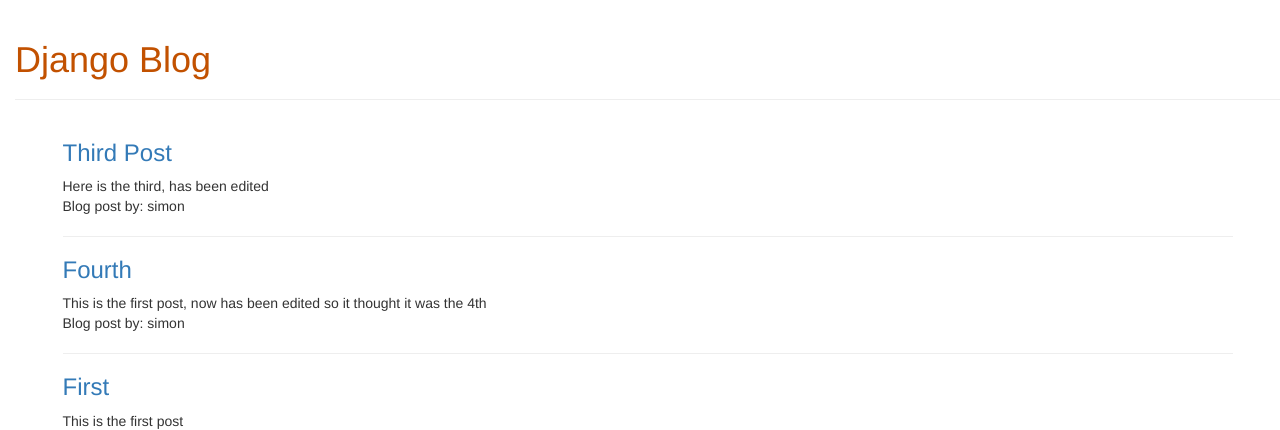
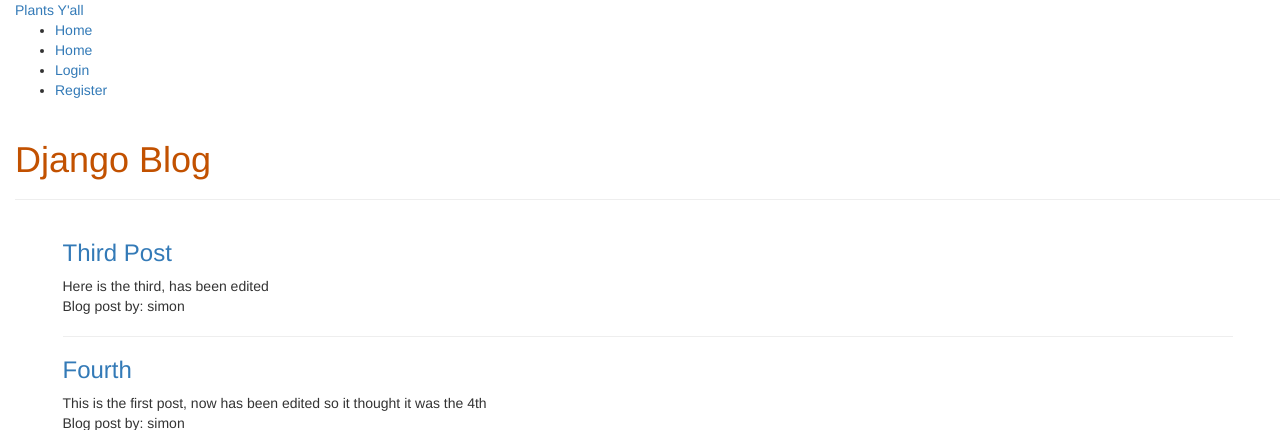
Before and after one commit to sbudisav/django_practice, a Django app: page /blog/post in a window 1280 px wide. Shown: the top 430 px of the page. Run offline with Django 3.2, Linux system fonts and the light colour scheme; data comes from the database, SQL or seed files in the repository; some libraries are stand-ins or nearby versions.

Commit message:
add header and universal base html static files

```diff
--- a/blog/templates/blog/base.html
+++ b/blog/templates/blog/base.html
@@ -1,14 +1,6 @@
-{% load static %}
-<html>
+{% extends 'templates/main.html' %}
 
-  <head>
-    <link rel="stylesheet" href="//maxcdn.bootstrapcdn.com/bootstrap/3.2.0/css/bootstrap.min.css">
-    <link rel="stylesheet" href="//maxcdn.bootstrapcdn.com/bootstrap/3.2.0/css/bootstrap-theme.min.css">
-    <link rel="stylesheet" href="{% static 'css/blog.css' %}">
-    <title>Django</title>
-  </head>
-
-  <body>
+{% block content %}
   <div class="page-header">
     <h1><a href="/">Django Blog</a></h1>
     {% if user.is_authenticated %}
@@ -18,10 +10,8 @@
 
   <div class="content container">
       <div class="row">
-            {% block content %}
+        {% block page %}
         {% endblock %}
       </div>
   </div>
-  </body>
-
-</html>
+{% endblock %}
--- a/blog/templates/blog/post_detail.html
+++ b/blog/templates/blog/post_detail.html
@@ -1,6 +1,6 @@
 {% extends 'blog/base.html' %}
 
-{% block content %}
+{% block page %}
     <h3> {{ post.title }} </h3>
     {{ post.text }} <br>
     Blog post by: {{ post.author }} <hr>
--- a/blog/templates/blog/post_list.html
+++ b/blog/templates/blog/post_list.html
@@ -1,6 +1,6 @@
 {% extends 'blog/base.html' %}
 
-{% block content %}
+{% block page %}
   {% for post in posts %}
     <h3><a href="{% url 'post_detail' pk=post.pk %}"> {{ post.title }} </a></h3>
     {{ post.text }} <br>
--- a/mysite/settings.py
+++ b/mysite/settings.py
@@ -52,11 +52,12 @@
 ]
 
 ROOT_URLCONF = 'mysite.urls'
+PROJECT_PATH = os.path.realpath(os.path.dirname(__file__))
 
 TEMPLATES = [
     {
         'BACKEND': 'django.template.backends.django.DjangoTemplates',
-        'DIRS': [],
+        'DIRS': [PROJECT_PATH],
         'APP_DIRS': True,
         'OPTIONS': {
             'context_processors': [
--- /dev/null
+++ b/mysite/templates/main.html
@@ -0,0 +1,27 @@
+{% load static %}
+
+<html>
+
+  <head>
+    <link rel="stylesheet" href="//maxcdn.bootstrapcdn.com/bootstrap/3.2.0/css/bootstrap.min.css">
+    <link rel="stylesheet" href="//maxcdn.bootstrapcdn.com/bootstrap/3.2.0/css/bootstrap-theme.min.css">
+    <link rel="stylesheet" href="{% static 'css/blog.css' %}">
+  </head>
+
+  <body>
+    <nav>
+      <div class="nav-wrapper">
+        <a href="/" class="brand-logo">Plants Y'all</a>
+        <ul id="nav-mobile" class="right hide-on-med-and-down">
+          <li><a href="/">Home</a></li>
+          <li><a href="https://discord.gg/sentdex">Home</a></li>
+          <li><a href="/login">Login</a></li>
+          <li><a href="/register">Register</a></li>
+        </ul>
+      </div>
+    </nav>
+    {% block content %}
+    {% endblock %}
+  </body>
+
+</html>
--- a/plant/views.py
+++ b/plant/views.py
@@ -1,6 +1,9 @@
 from django.shortcuts import render
 from .models import Plant
 from django.shortcuts import render, redirect, get_object_or_404
+
+# from django.views import View
+# from django.http import HttpResonse
 
 # Create your views here.
 
@@ -15,3 +18,5 @@
 
 # Note: no need for new or edit, as that will be handled from admin page.
 # If we are to build a schedule do we do it here or do we do it from a scheduling app?
+
+# class PlantView(View):
```
Also changed, not shown: mysite/static/main.css (added, +15 -0 lines), 2 other files. Lines whose indentation alone changed are shown as unchanged.
